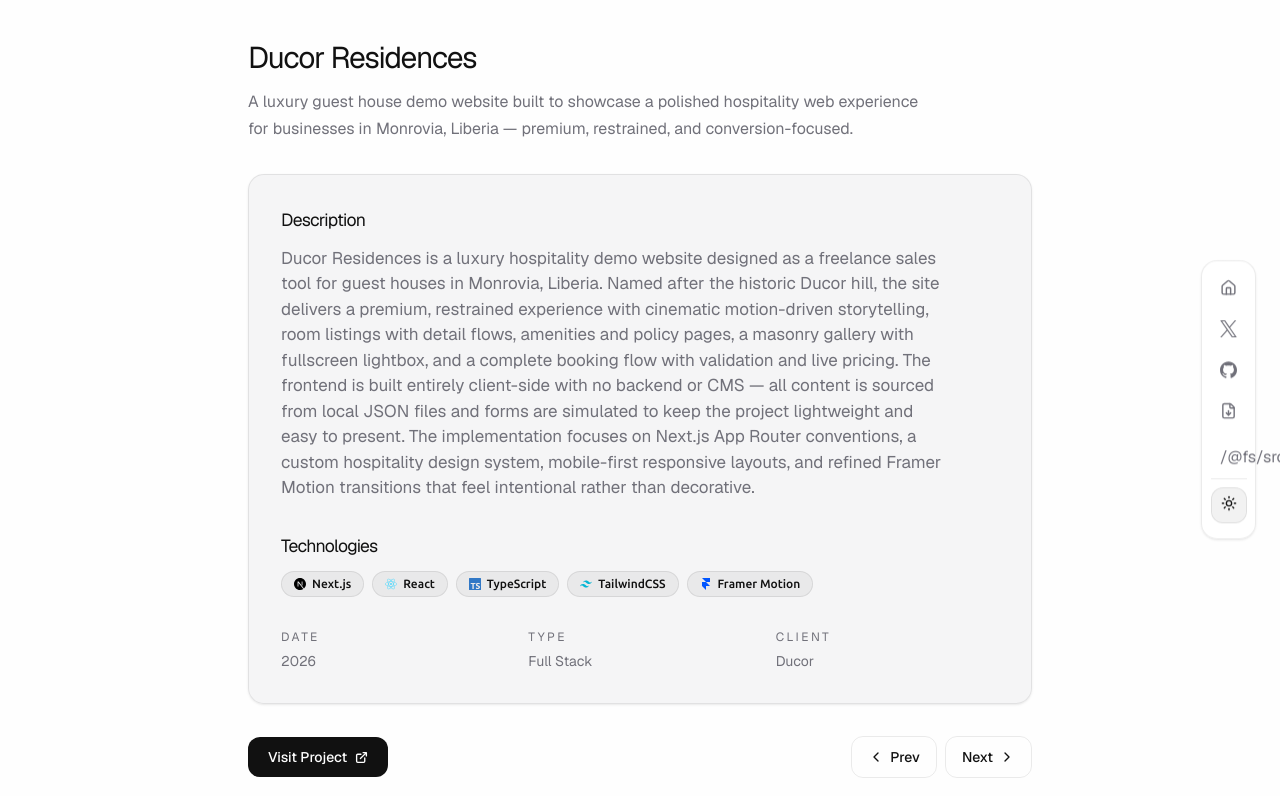
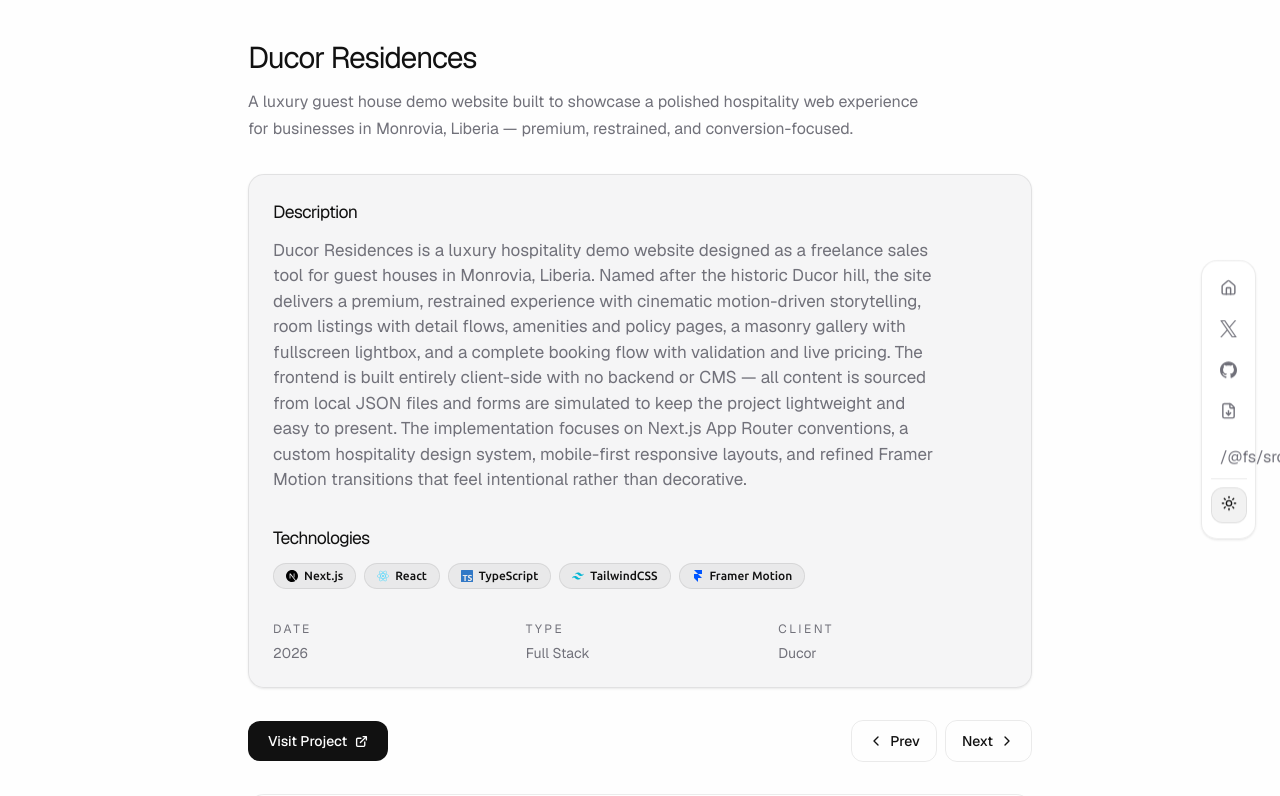
Before and after one commit to robert-dominic/robertfolio, a SvelteKit app: page /projects/ducor-residences in a window 1280 px wide. Shown: the top 796 px of the page. Built offline with nearby package versions, Linux system fonts and the light colour scheme; no server answers.

Commit message:
Adjust padding for info card in project page
Updated padding for the info card in the project page.

```diff
--- a/src/routes/projects/[slug]/+page.svelte
+++ b/src/routes/projects/[slug]/+page.svelte
@@ -73,7 +73,7 @@
 		</header>
 
 		<!-- Info card -->
-		<div class="surface-card rounded-2xl p-6 sm:p-8 text-[1rem] leading-7 lg:text-[1.0625rem] lg:leading-8" style="font-family: 'Ubuntu', sans-serif;">
+		<div class="surface-card rounded-2xl p-2 sm:p-6 text-[1rem] leading-7 lg:text-[1.0625rem] lg:leading-8" style="font-family: 'Ubuntu', sans-serif;">
 			<h2 class="text-[0.95rem] font-[400] sm:text-base lg:text-[1.1rem]">Description</h2>
 			<div class="mt-3 space-y-4">
 				{#each project.longDescription.split('\n\n') as paragraph}
```
